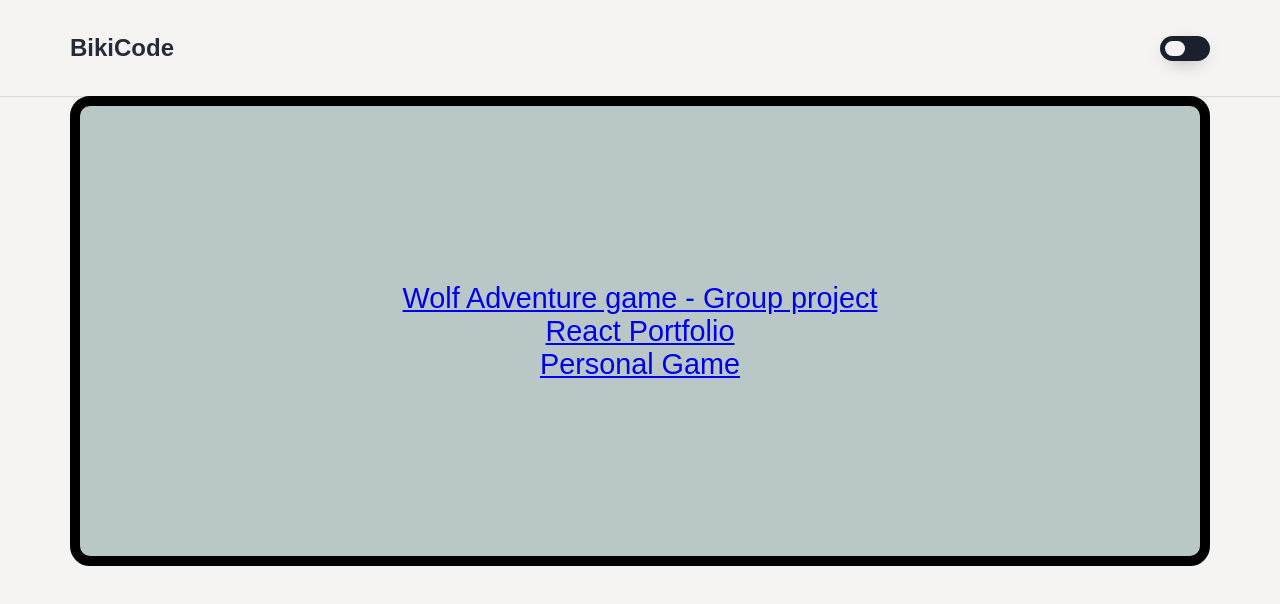
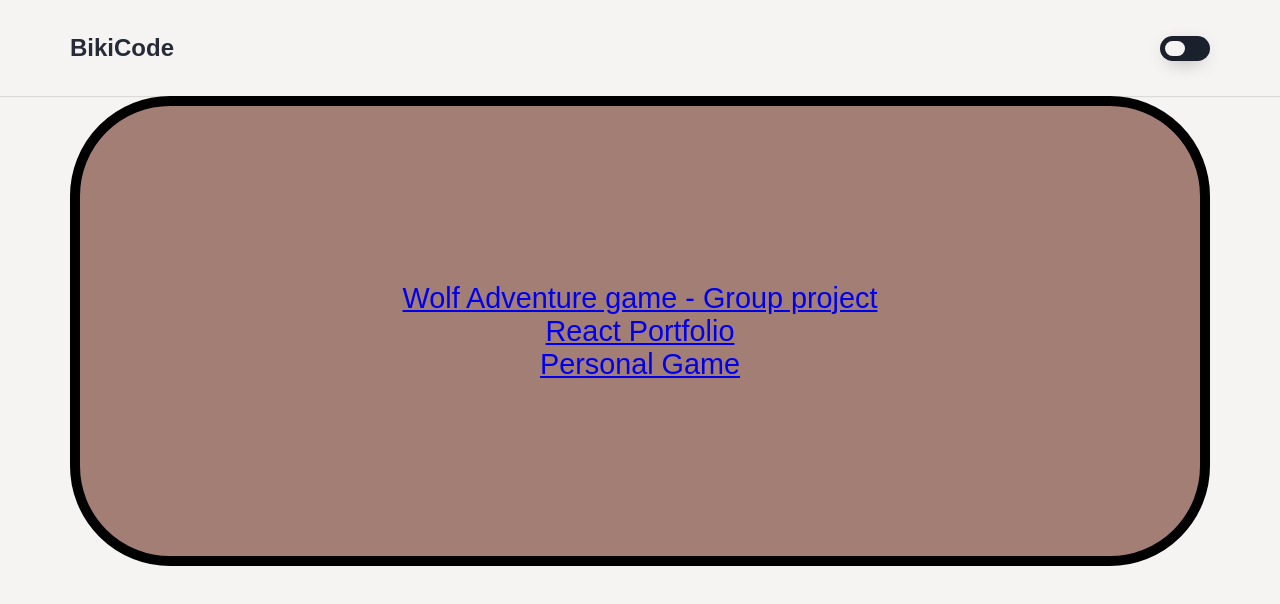
Before and after one commit to biki-code/portfolio, a React (Create React App) app: page /#/projects in a window 1280 px wide. Shown: the top 604 px of the page. Built offline with nearby package versions, Linux system fonts and the light colour scheme.

Commit message:
whatever

```diff
--- a/src/components/projects/ProjectsComponent.module.scss
+++ b/src/components/projects/ProjectsComponent.module.scss
@@ -12,13 +12,13 @@
   }
   div{
   border: 10px solid #000;
-  border-radius: 20px;
+  border-radius: 100px;
   margin:auto;
   display: flex;
   flex-direction: column;
   justify-content: center;
   align-items: center;
-  background-color: rgba(101, 134, 136, 0.411);
+  background-color: #a37e75;
   width: 100%;
   height: 450px;
 }
```
